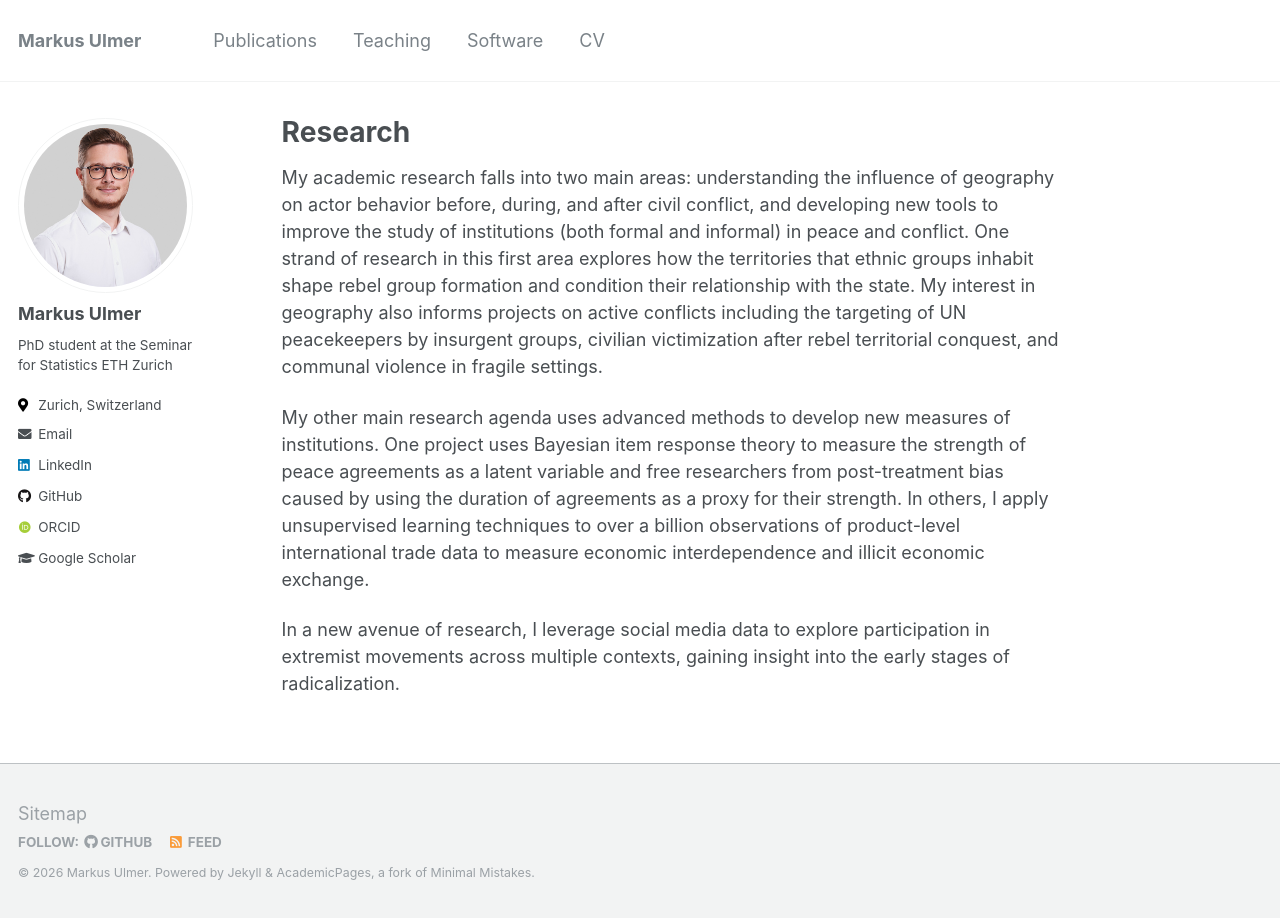
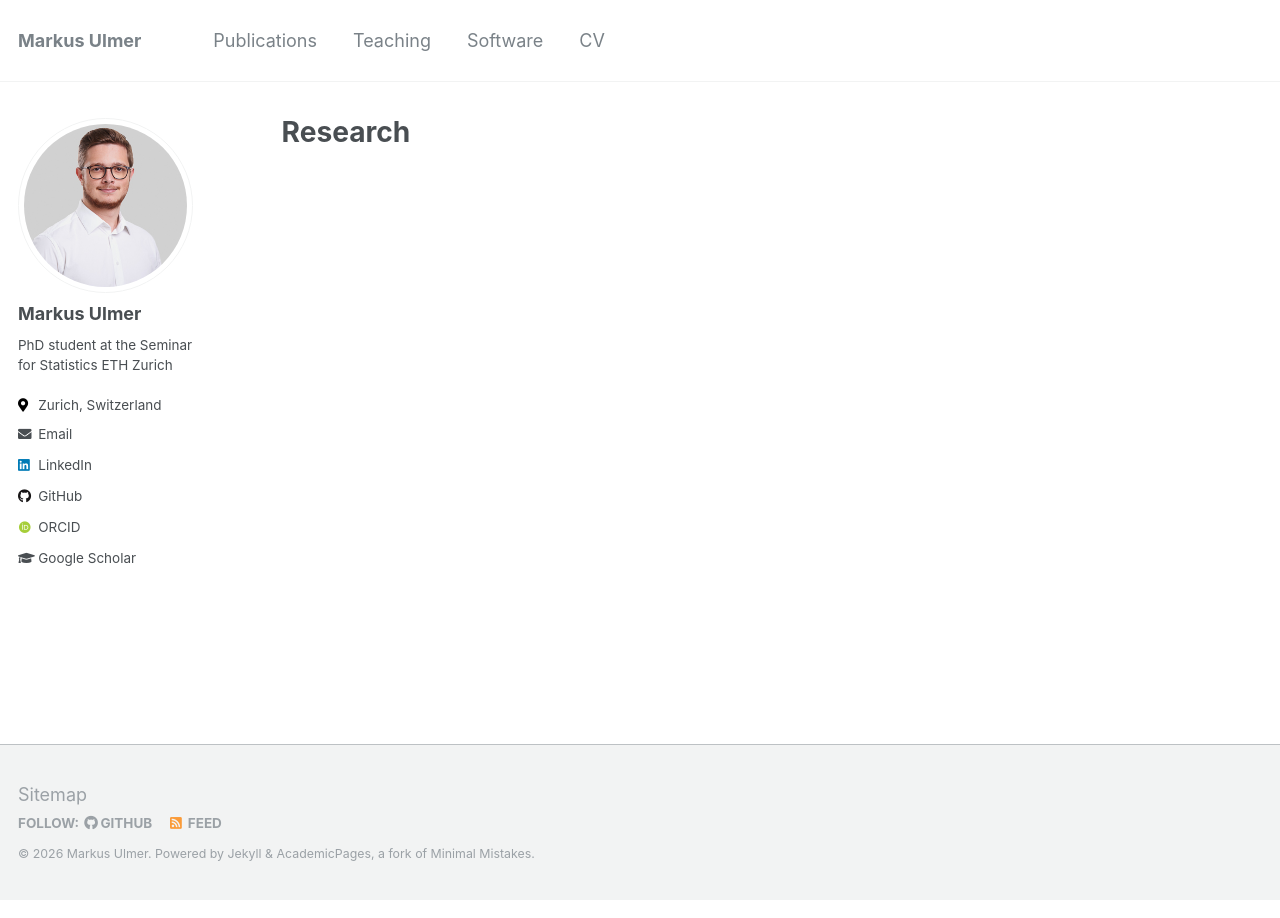
Before and after one commit to markusul/markusul.github.io, a Jekyll site: the page built from _pages/research.md, in a window 1280 px wide. Built offline with Jekyll 4.4.1, drawn with Linux system fonts in a browser that asks for light colours; some web fonts are replaced.

```diff
--- a/_pages/research.md
+++ b/_pages/research.md
@@ -7,27 +7,7 @@ header:
   og_image: "research/ecdf.png"
 ---
 
-My academic research falls into two main areas: understanding the influence of
-geography on actor behavior before, during, and after civil conflict, and
-developing new tools to improve the study of institutions (both formal and
-informal) in peace and conflict. One strand of research in this first area
-explores how the territories that ethnic groups inhabit shape rebel group
-formation and condition their relationship with the state. My interest in
-geography also informs projects on active conflicts including the targeting of
-UN peacekeepers by insurgent groups, civilian victimization after rebel
-territorial conquest, and communal violence in fragile settings.
 
-My other main research agenda uses advanced methods to develop new measures of
-institutions. One project uses Bayesian item response theory to measure the
-strength of peace agreements as a latent variable and free researchers from
-post-treatment bias caused by using the duration of agreements as a proxy for
-their strength. In others, I apply unsupervised learning techniques to over a
-billion observations of product-level international trade data to measure
-economic interdependence and illicit economic exchange.
-
-In a new avenue of research, I leverage social media data to explore
-participation in extremist movements across multiple contexts, gaining insight
-into the early stages of radicalization.
 
 <nbsp>
 
```
Also changed, not shown: _publications/2025-SDForest.md (+1 -1 lines).
